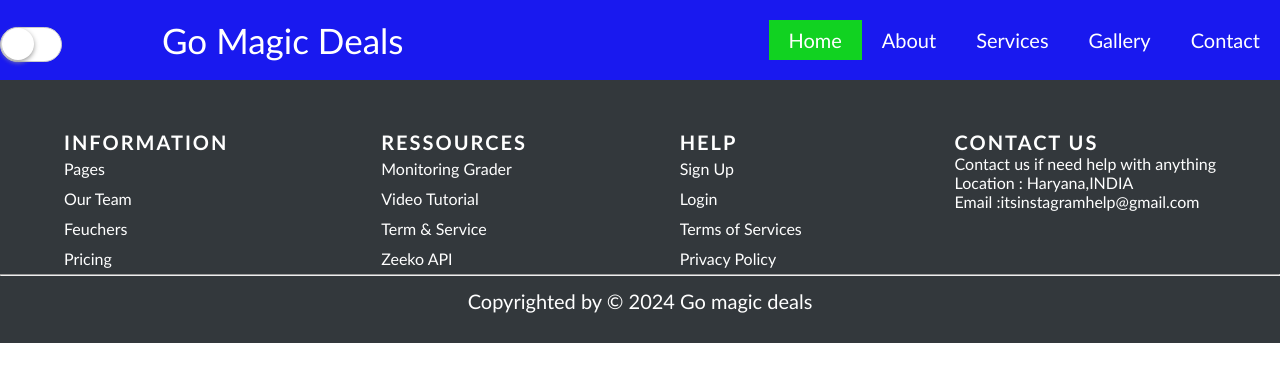
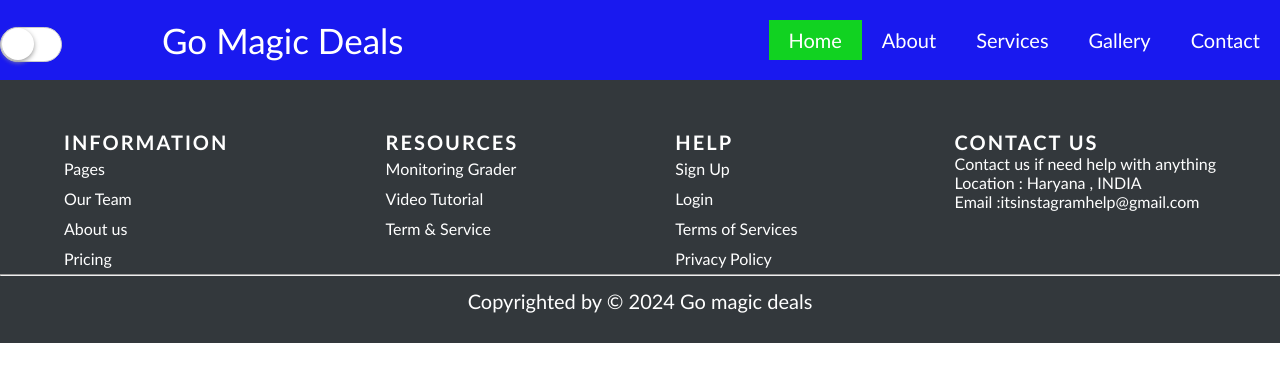
Before and after one commit to jitender046/gomagicdeals, a React (Create React App) app: page / in a window 1280 px wide. Shown: the top 382 px of the page. Built offline with nearby package versions, Linux system fonts and the light colour scheme.

Commit message:
minor change

```diff
--- a/src/Footer.jsx
+++ b/src/Footer.jsx
@@ -8,17 +8,17 @@ function Footer(){
                         <ul class="list-unstyled footer-link mt-4">
                             <li><a href="">Pages</a></li>
                             <li><a href="">Our Team</a></li>
-                            <li><a href="">Feuchers</a></li>
+                            <li><a href="">About us</a></li>
                             <li><a href="">Pricing</a></li>
                         </ul>
                 </section>
               <section>
-              <h6 class="footer-heading">Ressources</h6>
+              <h6 class="footer-heading">Resources</h6>
                         <ul class="list-unstyled footer-link mt-4">
                             <li><a href="">Monitoring Grader </a></li>
                             <li><a href="">Video Tutorial</a></li>
                             <li><a href="">Term &amp; Service</a></li>
-                            <li><a href="">Zeeko API</a></li>
+                            <li><a href=""></a></li>
                         </ul>
               </section>
                 <section>
@@ -33,7 +33,7 @@ function Footer(){
                 <section>
                 <h6 class="footer-heading">Contact Us</h6>
                         <p class="contact-info">Contact us if need help with anything</p>
-                            <p class="contact-info">Location : Haryana,INDIA</p>
+                            <p class="contact-info">Location : Haryana , INDIA</p>
                             <p class="contact-info">Email :itsinstagramhelp@gmail.com</p>
                 </section>
 
```
